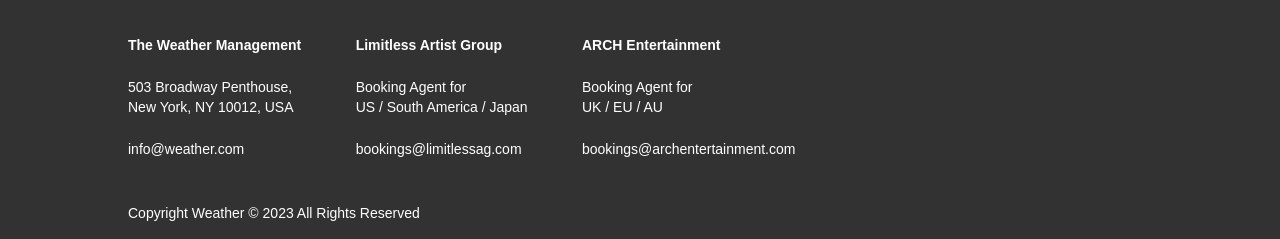
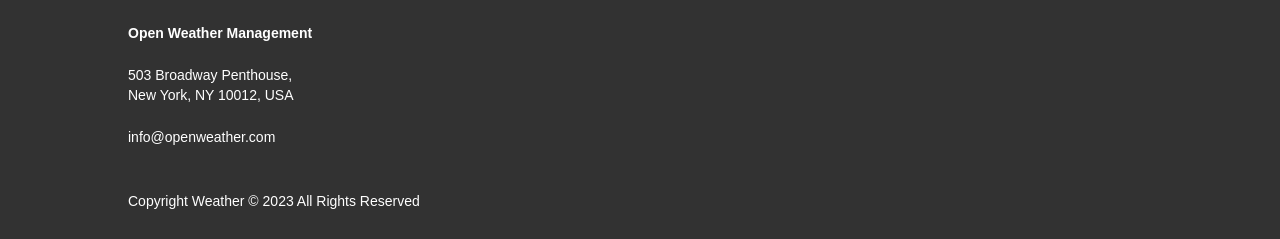
Before and after one commit to amandagward/hackathon-brainstation-SARA, a plain HTML site: page index.html in a window 1280 px wide. Shown: the part 3304-3543 px from the top of the page. Drawn offline with nearby package versions, Linux system fonts and the light colour scheme; a script that the page names is missing; a web font is replaced by a local one.

Commit message:
updated images

```diff
--- a/index.html
+++ b/index.html
@@ -149,11 +149,11 @@
             </div>
             <div class="footer__contact">
                 <div class="contact__item">
-                    <h4 class="contact__name">The Weather Management</h4>
+                    <h4 class="contact__name">Open Weather Management</h4>
                     <p class="contact__info">503 Broadway Penthouse,</br>New York, NY 10012, USA</p>
-                    <p><a href="mailto:info@thebeesknees.com" class="contact__email">info@weather.com</a></p>
+                    <p><a href="mailto:info@thebeesknees.com" class="contact__email">info@openweather.com</a></p>
                 </div>
-                <div class="contact__item">
+                <!-- <div class="contact__item">
                     <h4 class="contact__name">Limitless Artist Group</h4>
                     <p class="contact__info">Booking Agent for</br>US / South America / Japan</p>
                     <p><a href="mailto:bookings@limitlessag.com" class="contact__email">bookings@limitlessag.com</a></p>
@@ -163,7 +163,7 @@
                     <p class="contact__info">Booking Agent for</br>UK / EU / AU</p>
                     <p><a href="mailto:bookings@archentertainment.com"
                             class="contact__email">bookings@archentertainment.com</a></p>
-                </div>
+                </div> -->
             </div>
             <div class="footer__logo--mobile">
                 <a href="../index.html">
```
Also changed, not shown: assets/facebook.png (added), assets/instagram.png (added), assets/twitter.png (added), 1 other file.
